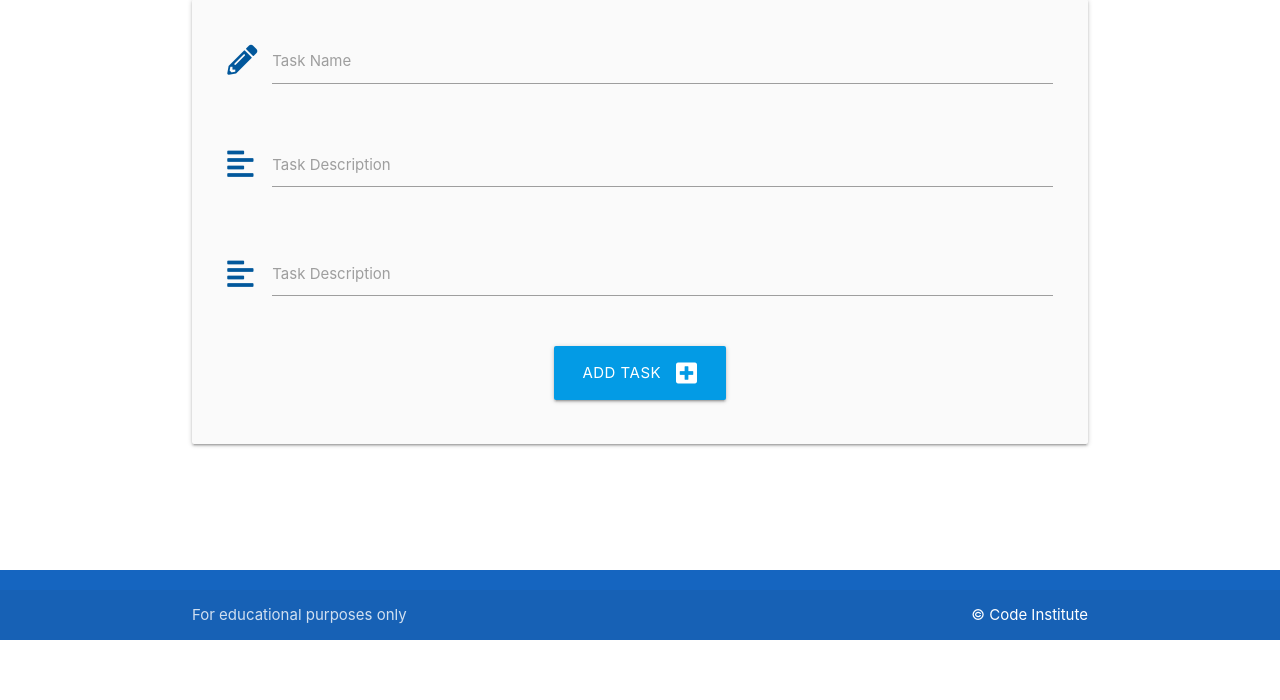
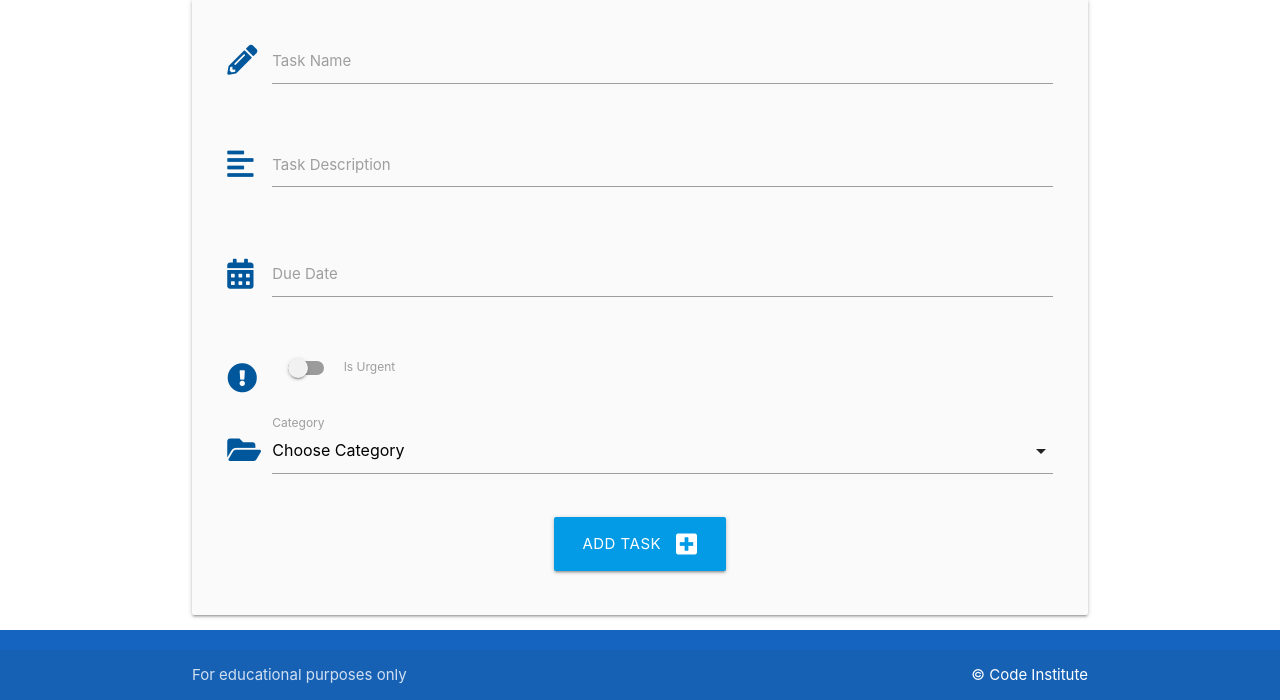
Before and after one commit to jacobmolsby93/flask-app-task-manager, a Flask app: page /add_task in a window 1280 px wide. Shown: the part 160-860 px from the top of the page. Before the commit the page ends 800 px from the top, so only its background shows below. Run offline with Flask 2, Linux system fonts and the light colour scheme; data that the repository does not hold is empty.

Commit message:
Complete post task

```diff
--- a/taskmanager/static/js/script.js
+++ b/taskmanager/static/js/script.js
@@ -1,4 +1,18 @@
-document.addEventListener('DOMContentLoaded', function() {
-    let sidenav = document.querySelectorAll('.sidenav');
-    M.Sidenav.init(sidenav);
+document.addEventListener("DOMContentLoaded", function () {
+  // sidenav initialization
+  let sidenav = document.querySelectorAll(".sidenav");
+  M.Sidenav.init(sidenav);
+
+  // datepicker initialization
+  let datepicker = document.querySelectorAll(".datepicker");
+  M.Datepicker.init(datepicker, {
+    format: "dd mmmm, yyyy",
+    i18n: {
+      done: "Select"
+    }
   });
+
+  // select initialization
+  let selects = document.querySelectorAll("select");
+  M.FormSelect.init(selects);
+});
--- a/taskmanager/templates/add_task.html
+++ b/taskmanager/templates/add_task.html
@@ -5,7 +5,7 @@
 
 <div class="row card-panel grey lighten-5">
     <form class="col s12" method="POST" action="{{ url_for('add_task') }}">
-        <!-- task_name -->
+        <!-- task name -->
         <div class="row">
             <div class="input-field col s12">
                 <i class="fas fa-pencil-alt prefix light-blue-text text-darken-4"></i>
@@ -14,7 +14,7 @@
                 <label for="task_name">Task Name</label>
             </div>
         </div>
-        <!-- task_description -->
+        <!-- task description -->
         <div class="row">
             <div class="input-field col s12">
                 <i class="fas fa-align-left prefix light-blue-text text-darken-4"></i>
@@ -23,16 +23,41 @@
                 <label for="task_description">Task Description</label>
             </div>
         </div>
-        <!-- due_date -->
+        <!-- due date -->
         <div class="row">
             <div class="input-field col s12">
-                <i class="fas fa-align-left prefix light-blue-text text-darken-4"></i>
-                <textarea id="task_description" name="task_description" minlength="5" maxlength="200" type="text"
-                    class="materialize-textarea validate" required></textarea>
-                <label for="task_description">Task Description</label>
+                <i class="fas fa-calendar-alt prefix light-blue-text text-darken-4"></i>
+                <input id="due_date" name="due_date" type="text" class="datepicker validate" required>
+                <label for="due_date">Due Date</label>
             </div>
         </div>
-        <!-- Submit button -->
+        <!-- is urgent -->
+        <div class="row">
+            <div class="input-field col s12">
+                <div class="switch">
+                    <i class="fas fa-exclamation-circle prefix light-blue-text text-darken-4"></i>
+                    <label for="is_urgent">
+                        <input id="is_urgent" name="is_urgent" type="checkbox">
+                        <span class="lever"></span>
+                        Is Urgent
+                    </label>
+                </div>
+            </div>
+        </div>
+        <!-- category id -->
+        <div class="row">
+            <div class="input-field col s12">
+                <i class="fas fa-folder-open prefix light-blue-text text-darken-4"></i>
+                <select id="category_id" name="category_id" class="validate" required>
+                    <option value="" disabled selected>Choose Category</option>
+                    {% for category in categories %}
+                    <option value="{{ category.id }}">{{ category.category_name }}</option>
+                    {% endfor %}
+                </select>
+                <label for="category_id">Category</label>
+            </div>
+        </div>
+        <!-- submit button -->
         <div class="row">
             <div class="col s12 center-align">
                 <button type="submit" class="btn-large light-blue darken-1">
@@ -42,5 +67,4 @@
         </div>
     </form>
 </div>
-
 {% endblock %}
```
Also changed, not shown: taskmanager/models.py (+5 -4 lines).
